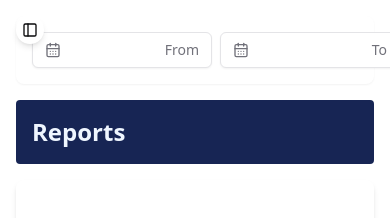
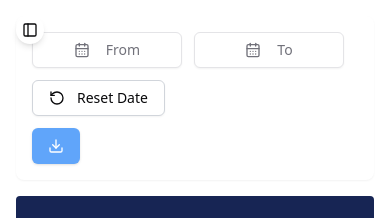
Before and after one commit to abbypagtalunan/MusicWorld-IMSv.1, a Next.js app in the folder client/: page /admin/reports in a window 390 px wide. Shown: the top 218 px of the page. Built offline with nearby package versions, Linux system fonts and the light colour scheme; no server answers.

Commit message:
responsive top section of reports page

```diff
--- a/client/src/app/admin/reports/page.js
+++ b/client/src/app/admin/reports/page.js
@@ -245,15 +245,15 @@ export default function ReportsPage() {
       <div className="flex h-screen overflow-hidden">
         <AppSidebar />
         <div className="flex-1 p-4 flex flex-col overflow-x-hidden">
-          <div className="flex items-center justify-between mb-4 bg-white shadow-sm p-4 rounded-lg">
-            <div className="flex items-center space-x-2">
+          <div className="flex flex-col lg:flex-row justify-between items-start lg:items-center gap-3 mb-4 bg-white shadow-sm p-4 rounded-lg">
+            <div className="flex flex-wrap items-center gap-3">
               {/* Date Range Filter - From and To */}
                 <Popover>
                   <PopoverTrigger asChild>
                     <Button
                       variant="outline"
                       className={cn(
-                        "w-[180px] flex items-center justify-between px-3 py-2 border rounded-md font-normal",
+                        "flex items-center gap-2 w-[150px] border rounded-md font-normal",
                         !fromDate && "text-muted-foreground"
                       )}
                     >
@@ -287,7 +287,7 @@ export default function ReportsPage() {
                     <Button
                       variant="outline"
                       className={cn(
-                        "w-[180px] flex items-center justify-between px-3 py-2 border rounded-md font-normal",
+                        "flex items-center gap-2 w-[150px] border rounded-md font-normal",
                         !toDate && "text-muted-foreground"
                       )}
                     >
@@ -325,13 +325,13 @@ export default function ReportsPage() {
                     }}
                     className="text-sm border-gray-300 hover:text-red-600"
                   >
-                    <RotateCcw className="w-4 h-4" />
+                    <RotateCcw className="w-4 h-4 mr-1" />
                       <span>Reset Date</span>
                 </Button>
             </div>
 
               {/* DOWNLOAD */}
-            <div className="flex space-x-2">
+            <div className="flex justify-end">
               <Dialog open={isDownloadConfirmOpen} onOpenChange={(open) => {
                 setDownloadConfirmOpen(open);
               }}>
```
